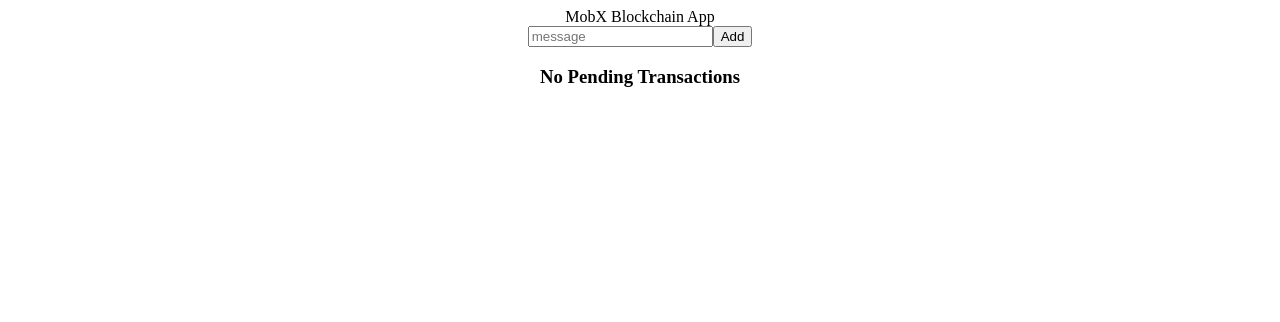
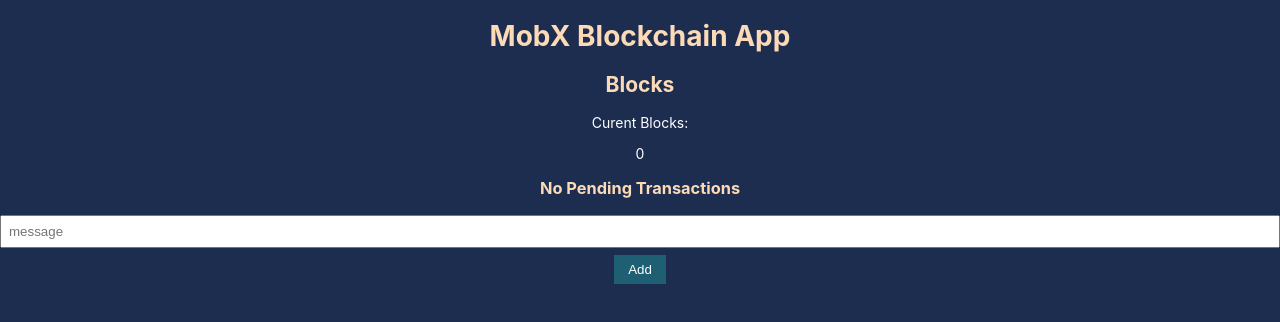
Before and after one commit to thisisscottcampbell/React_MobX-BlockChainApp, a React (Create React App) app in the folder blockchain-app/: page / in a window 1280 px wide. Shown: the top 322 px of the page. Built offline with nearby package versions, Linux system fonts and the light colour scheme.

Commit message:
compute blocks

```diff
--- a/blockchain-app/src/App.css
+++ b/blockchain-app/src/App.css
@@ -36,3 +36,81 @@
 		transform: rotate(360deg);
 	}
 }
+
+html,
+body {
+	padding: 0;
+	margin: 0;
+	font-size: 14px;
+	font-family: -apple-system, BlinkMacSystemFont, Segoe UI, Roboto, Oxygen,
+		Ubuntu, Cantarell, Fira Sans, Droid Sans, Helvetica Neue, sans-serif;
+	background: #1d2d50;
+	color: #fff;
+}
+
+h1,
+h2,
+h3 {
+	color: #fcdab7;
+}
+
+a {
+	color: inherit;
+	text-decoration: none;
+}
+
+* {
+	box-sizing: border-box;
+}
+
+ul {
+	margin: 0;
+	padding: 0;
+	list-style: none;
+}
+
+ul.blocks li {
+	padding: 0.5rem;
+	background: #133b5c;
+	margin: 0px;
+	margin-bottom: 1.5rem;
+	position: relative;
+	border: 1px solid #ccc;
+	border-radius: 0.5rem;
+}
+
+ul.blocks li:after {
+	content: '';
+	display: block;
+	width: 0.25rem;
+	transform: translateX(-50%);
+	height: calc(1.5rem + 1px);
+	background: #ccc;
+	position: absolute;
+	left: 50%;
+	bottom: calc(-1.5rem - 1px);
+	z-index: 0;
+}
+
+ul.blocks li:last-child:after {
+	display: none;
+}
+
+main {
+	max-width: 800px;
+	margin: 0 auto;
+}
+
+input {
+	display: block;
+	padding: 0.5rem;
+	width: 100%;
+	margin-bottom: 0.5rem;
+}
+
+button {
+	padding: 0.5rem 1rem;
+	border: none;
+	background: #1e5f74;
+	color: #fff;
+}
--- a/blockchain-app/src/App.js
+++ b/blockchain-app/src/App.js
@@ -1,13 +1,21 @@
+import React, { useEffect } from 'react';
+import { useStore } from './stores/store';
 import './App.css';
 import Home from './components/Home';
 import AddTransactions from './components/AddTransactions';
 
 function App() {
+	const { blockchainStore } = useStore();
+	useEffect(() => {
+		const updateBlock = setInterval(() => blockchainStore.writeBlock(), 5000);
+
+		return () => clearInterval(updateBlock);
+	});
 	return (
 		<div className="App">
-			MobX Blockchain App
+			<h1>MobX Blockchain App</h1>
+			<Home />
 			<AddTransactions />
-			<Home />
 		</div>
 	);
 }
--- /dev/null
+++ b/blockchain-app/src/components/Blocks.tsx
@@ -0,0 +1,26 @@
+import React from 'react';
+import { observer } from 'mobx-react-lite';
+import { useStore } from '../stores/store';
+
+const Blocks = () => {
+	const { blockchainStore } = useStore();
+	const orderedBlocks =
+		blockchainStore.blocks.length > 1
+			? [...blockchainStore.blocks].reverse()
+			: blockchainStore.blocks;
+	const renderBlocks = orderedBlocks.map((block) => (
+		<li key={block.hash}>
+			<h3>{block.hash}</h3>
+			<pre>{JSON.stringify(block.transactions, null, 2)}</pre>
+		</li>
+	));
+
+	return (
+		<div>
+			<h2>Blocks</h2>
+			<ul className="blocks">{renderBlocks}</ul>
+		</div>
+	);
+};
+
+export default Blocks;
--- a/blockchain-app/src/components/Home.tsx
+++ b/blockchain-app/src/components/Home.tsx
@@ -1,8 +1,16 @@
 import React, { useState, FC } from 'react';
 import Transactions from './Transactions';
+import Title from './Title';
+import Blocks from './Blocks';
 
 const Home: FC = () => {
-	return <Transactions />;
+	return (
+		<div>
+			<Blocks />
+			<Title />
+			<Transactions />
+		</div>
+	);
 };
 
 export default Home;
--- /dev/null
+++ b/blockchain-app/src/components/Title.tsx
@@ -0,0 +1,16 @@
+import React, { useState, useEffect, FC } from 'react';
+import { observer } from 'mobx-react-lite';
+import { useStore } from '../stores/store';
+
+const Title: FC = observer(() => {
+	const { blockchainStore } = useStore();
+
+	return (
+		<div>
+			<p>Curent Blocks: </p>
+			{blockchainStore.numberBlocks}
+		</div>
+	);
+});
+
+export default Title;
--- a/blockchain-app/src/components/Transactions.tsx
+++ b/blockchain-app/src/components/Transactions.tsx
@@ -4,12 +4,6 @@
 
 const Transactions: FC = observer(() => {
 	const { blockchainStore } = useStore();
-
-	useEffect(() => {
-		const updateBlock = setInterval(() => blockchainStore.writeBlock(), 5000);
-
-		return () => clearInterval(updateBlock);
-	});
 
 	return blockchainStore.transactions.length > 0 ? (
 		<div>
--- a/blockchain-app/src/stores/BlockchainStore.ts
+++ b/blockchain-app/src/stores/BlockchainStore.ts
@@ -8,6 +8,10 @@
 
 	constructor() {
 		makeAutoObservable(this);
+	}
+
+	get numberBlocks() {
+		return this.blocks.length;
 	}
 
 	addTransaction(message: string) {
--- a/blockchain-app/src/stores/store.ts
+++ b/blockchain-app/src/stores/store.ts
@@ -6,15 +6,15 @@
 	blockchainStore: BlockchainStore;
 }
 
-//this goes in index
+//declare and export 'store' object to implement in index.js
 export const store: Store = {
 	blockchainStore: new BlockchainStore(),
 };
 
-//this goes in index
+//create Context for 'store', wrap around <App /> in index.js
 export const StoreContext = createContext(store);
 
-//this goes in App
+//hook to be used in components to access Store
 export function useStore() {
 	return useContext(StoreContext);
 }
```
Lines whose indentation alone changed are shown as unchanged.
